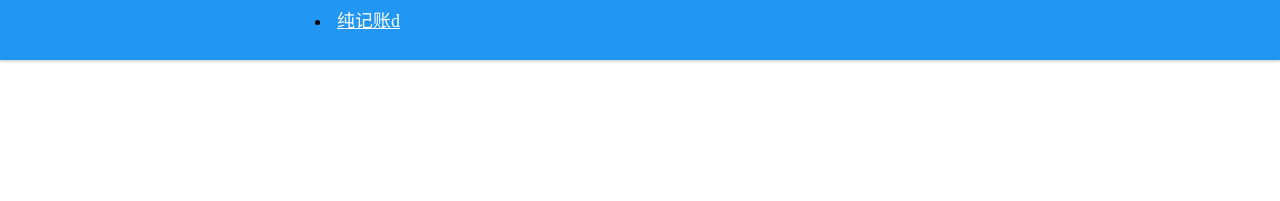
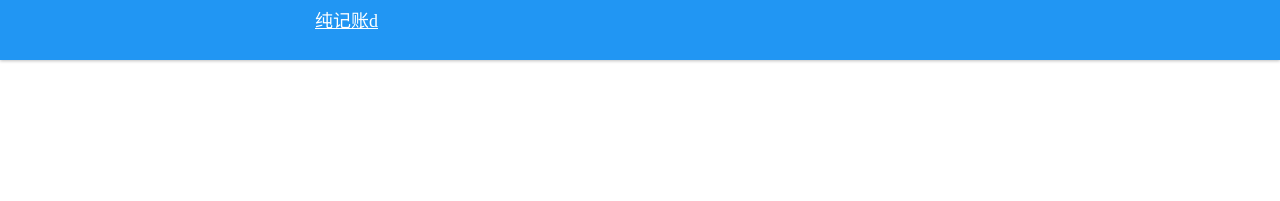
Before and after one commit to qsxs/chunjizhangdebug, a Jekyll site: the page built from test.md, in a window 1280 px wide. Shown: the top 201 px of the page. Built offline with Jekyll 4.4.1, drawn with Linux system fonts in a browser that asks for light colours; our own code applies the rules of GitHub Pages for plain Markdown files; comment, search, counter and statistics services are not loaded.

```diff
--- a/_layouts/default.html
+++ b/_layouts/default.html
@@ -16,7 +16,7 @@
     <div class="container-lg px-3 my-5 markdown-body">
     <div id="header">
         <nav>
-          <li><a href="{{ relative_url }}">{{site.title}}</a></li>
+          <a href="{{ relative_url }}">{{site.title}}</a>
         </nav>
       </div><!-- end header -->
       {{ content }}
```
